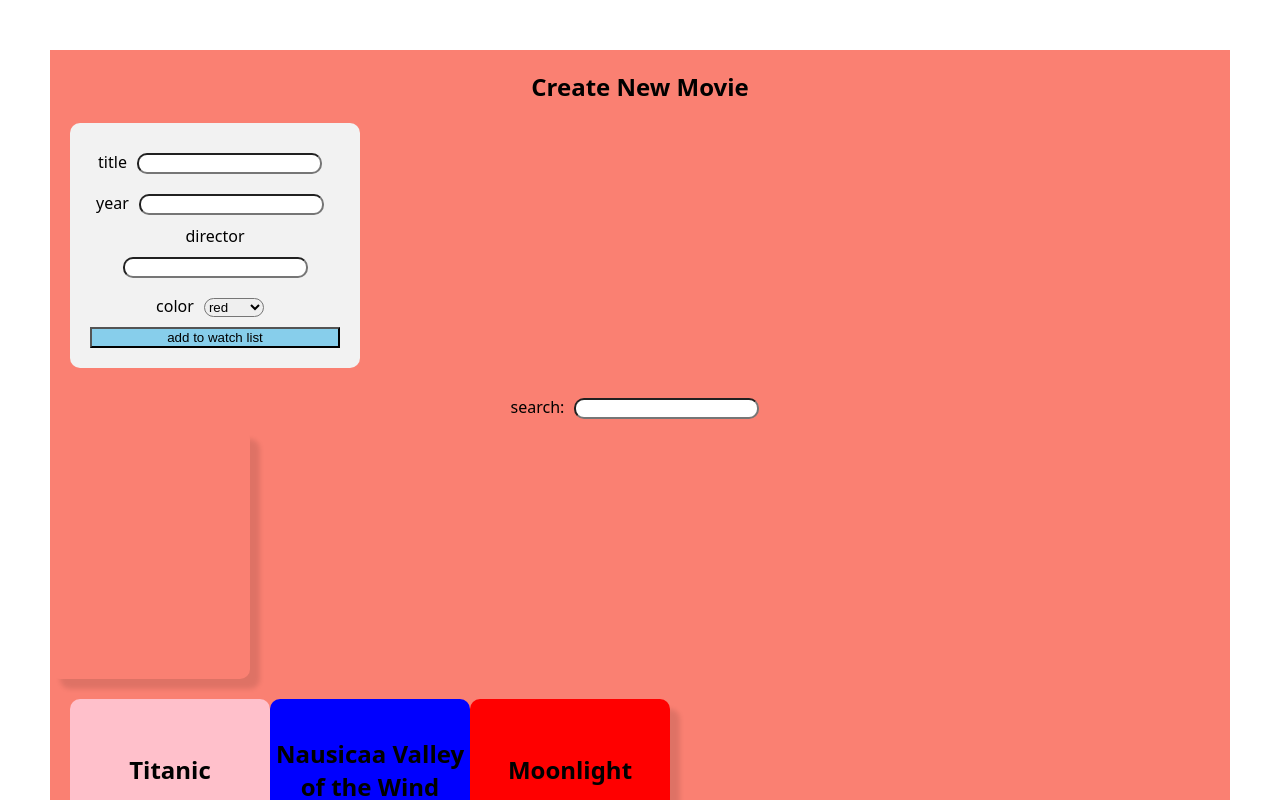
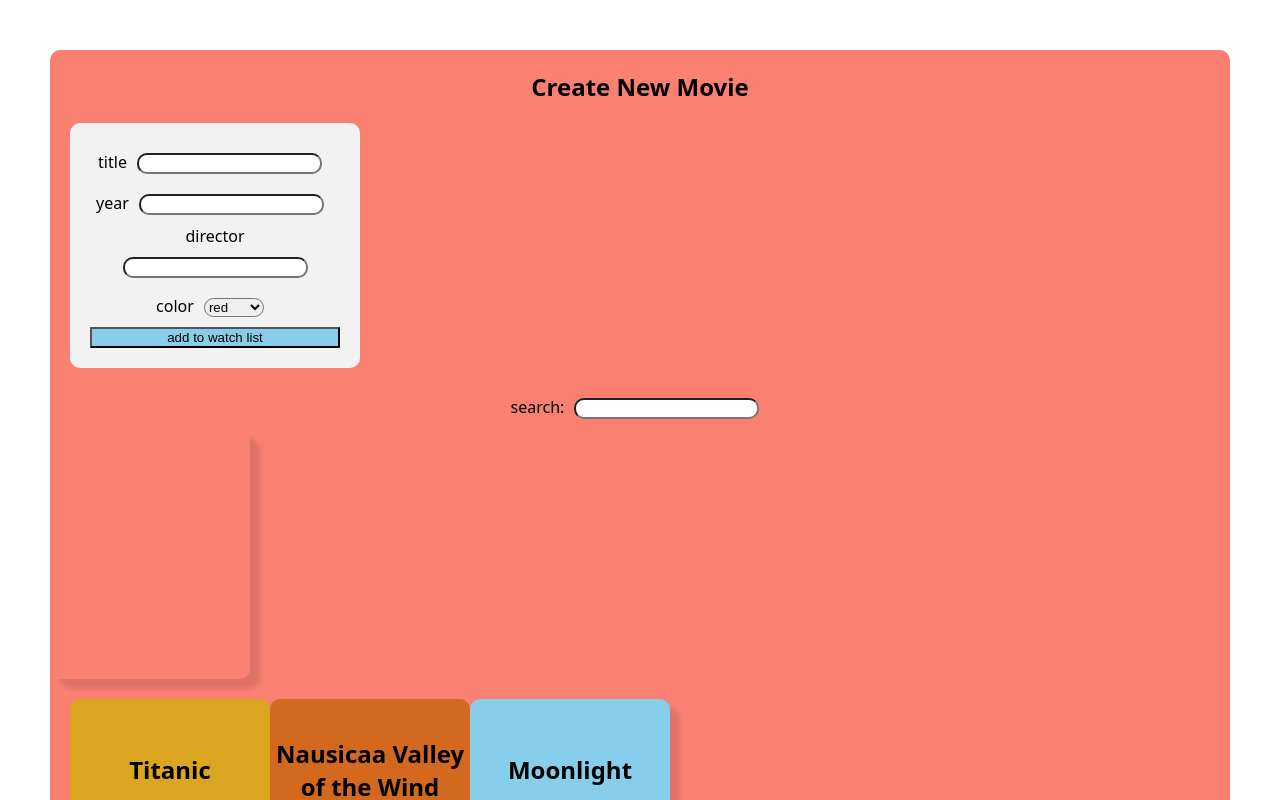
Before and after one commit to kashitamang/movie-list-maker, a React (Create React App) app: page / in a window 1280 px wide. Shown: the top 800 px of the page. Built offline with nearby package versions, Linux system fonts and the light colour scheme.

Commit message:
adds more styling

```diff
--- a/src/App.js
+++ b/src/App.js
@@ -18,19 +18,19 @@ function App() {
       title: 'Titanic',
       director: 'James Cameron',
       year: '1997',
-      color: 'pink',
+      color: 'goldenrod',
     },
     {
       title: 'Nausicaa Valley of the Wind',
       director: 'Hayao Miyazaki',
       year: '1984',
-      color: 'blue',
+      color: 'Chocolate',
     },
     {
       title: 'Moonlight',
       director: 'Barry Jenkins',
       year: '2017',
-      color: 'red',
+      color: 'skyblue',
     }
   ]);
   //filter state
@@ -72,7 +72,7 @@ function App() {
   }
 
   return (
-    <div className="App" style={{ backgroundColor: 'salmon' }}>
+    <div className="App" style={{ backgroundColor: 'salmon', borderRadius: '10px' }}>
       <MovieForm
         handleSubmit={handleSubmit}
         movieTitle={movieTitle}
```
